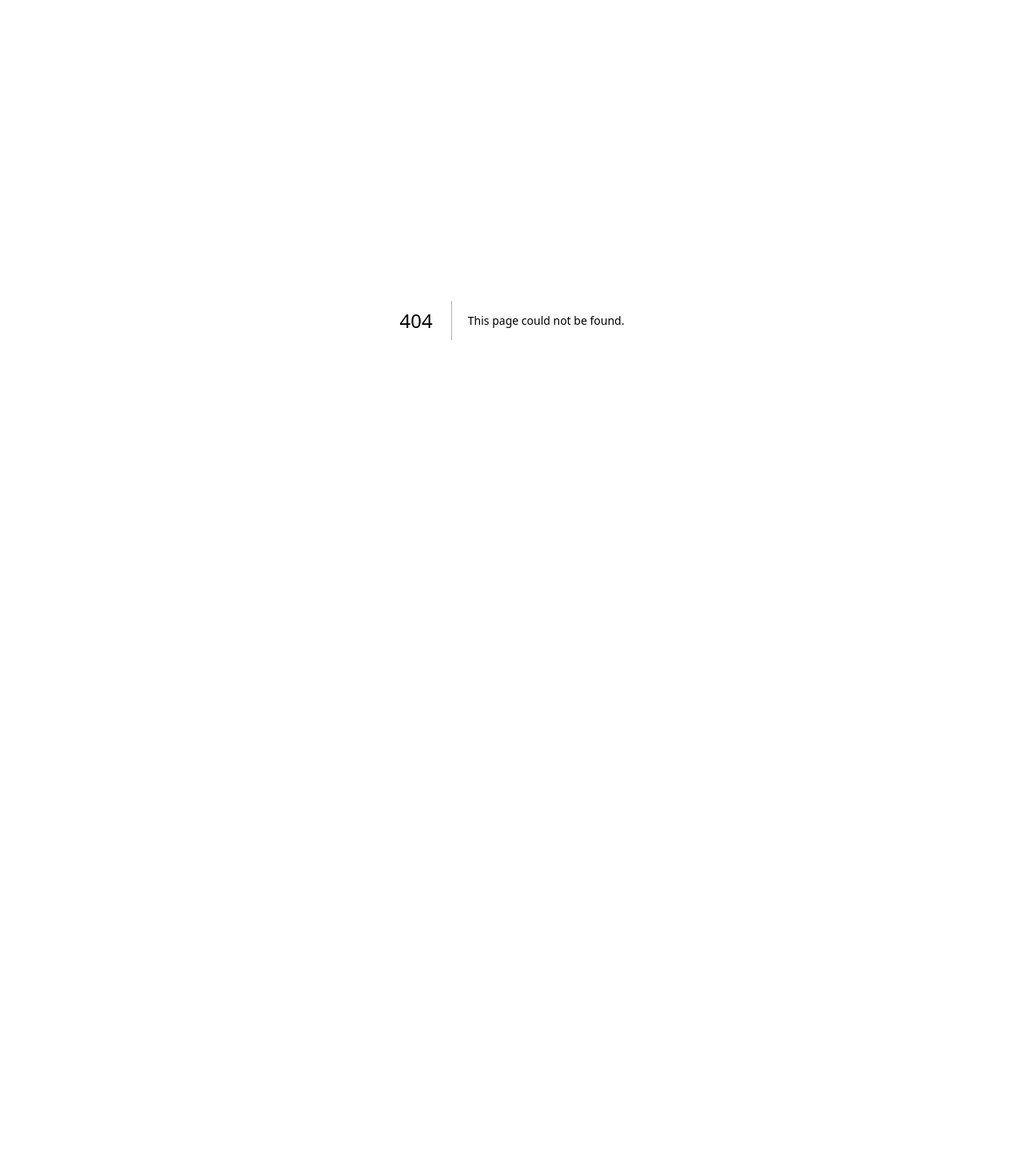
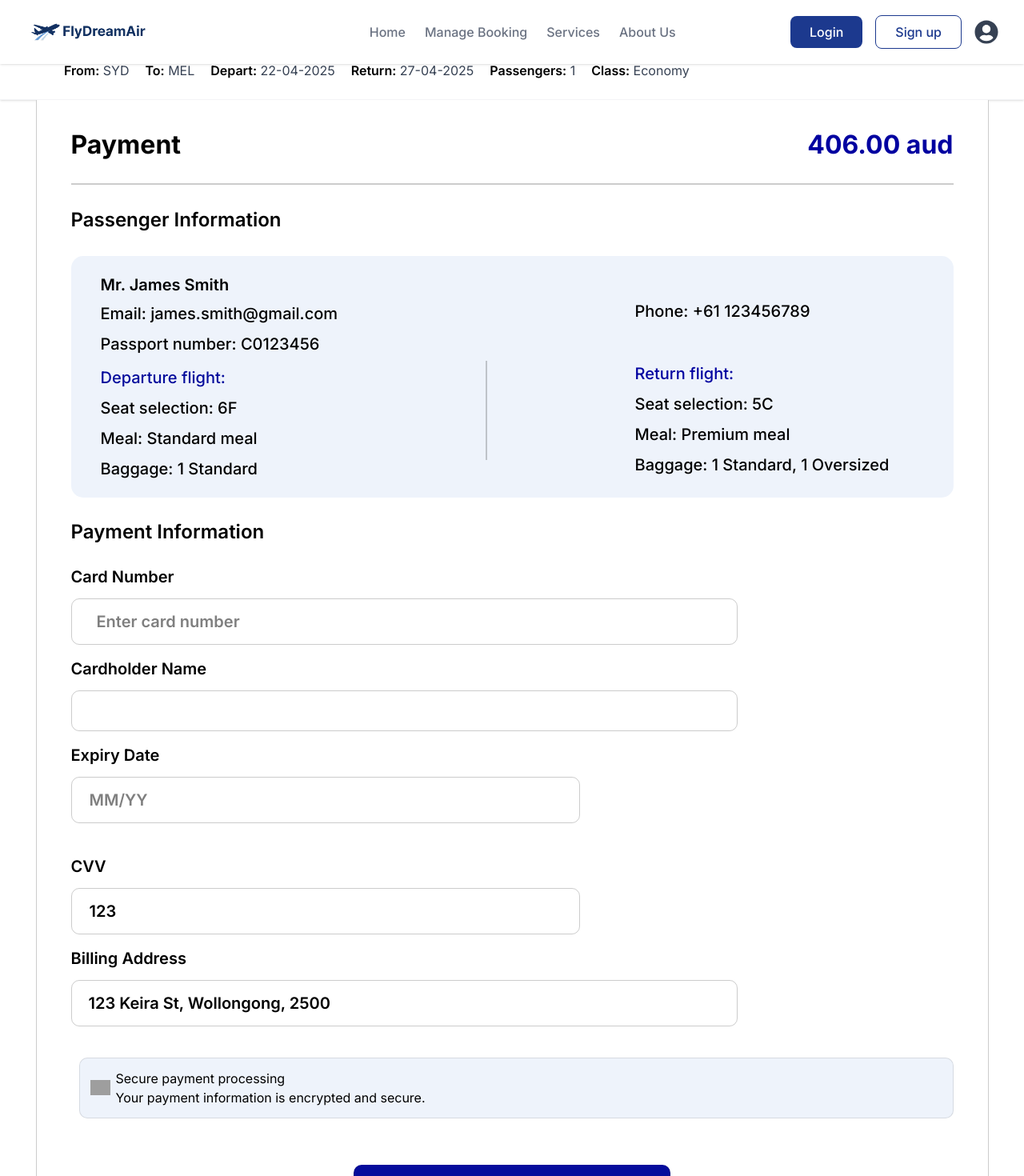
Before and after one commit to MVPAV/FlyDreamAir, a Next.js app: page /payment in a window 1280 px wide. Before the commit this address had no page. Shown: the top 1470 px of the page at 80% size. Before the commit the page ends 800 px from the top, so only its background shows below. Built offline with nearby package versions, Linux system fonts and the light colour scheme; grey boxes are pictures that could not be loaded.

Commit message:
Add payment page

```diff
--- /dev/null
+++ b/src/app/(main)/payment/components/PassengerInfo.tsx
@@ -0,0 +1,78 @@
+import React from "react";
+
+interface PassengerInfoProps {
+  name: string;
+  email: string;
+  phone: string;
+  passportNumber: string;
+  departureInfo: {
+    seat: string;
+    meal: string;
+    baggage: string;
+  };
+  returnInfo: {
+    seat: string;
+    meal: string;
+    baggage: string;
+  };
+}
+
+const PassengerInfo: React.FC<PassengerInfoProps> = ({
+  name,
+  email,
+  phone,
+  passportNumber,
+  departureInfo,
+  returnInfo,
+}) => {
+  return (
+    <section className="mt-7">
+      <h2 className="text-black text-2xl font-semibold mb-[29px]">
+        Passenger Information
+      </h2>
+      <div className="bg-[rgba(238,243,251,1)] self-stretch flex w-full gap-5 text-black font-medium flex-wrap justify-between pl-[37px] pr-20 py-[22px] rounded-[15px] max-md:mr-[5px] max-md:px-5">
+        <div className="self-stretch flex flex-col">
+          <div className="text-black font-semibold">
+            {name}
+          </div>
+          <div className="self-stretch mt-2">
+            Email: {email}
+          </div>
+          <div className="self-stretch mt-2.5 max-md:mr-2.5">
+            Passport number: {passportNumber}
+          </div>
+          <div className="text-[rgba(5,12,156,1)] mt-3.5">
+            Departure flight:
+          </div>
+          <div className="mt-2.5">
+            Seat selection: {departureInfo.seat}
+          </div>
+          <div className="mt-2.5">
+            Meal: {departureInfo.meal}
+          </div>
+          <div className="mt-2.5">
+            Baggage: {departureInfo.baggage}
+          </div>
+        </div>
+        <div className="border w-px shrink-0 h-[124px] mt-[109px] border-[rgba(0,0,0,0.2)] border-solid max-md:mt-10" />
+        <div className="flex flex-col mt-[33px]">
+          <div>Phone: {phone}</div>
+          <div className="text-[rgba(0,0,160,1)] mt-[50px] max-md:mt-10">
+            Return flight:
+          </div>
+          <div className="mt-2.5">
+            Seat selection: {returnInfo.seat}
+          </div>
+          <div className="mt-2.5">
+            Meal: {returnInfo.meal}
+          </div>
+          <div className="self-stretch mt-2.5">
+            Baggage: {returnInfo.baggage}
+          </div>
+        </div>
+      </div>
+    </section>
+  );
+};
+
+export default PassengerInfo;
--- /dev/null
+++ b/src/app/(main)/payment/components/PaymentForm.tsx
@@ -0,0 +1,154 @@
+import React, { useState } from "react";
+
+interface PaymentFormProps {
+  onSubmit: () => void;
+}
+
+const PaymentForm: React.FC<PaymentFormProps> = ({ onSubmit }) => {
+  const [cardNumber, setCardNumber] = useState("");
+  const [cardholderName, setCardholderName] = useState("");
+  const [expiryDate, setExpiryDate] = useState("");
+  const [cvv, setCvv] = useState("123");
+  const [billingAddress, setBillingAddress] = useState("123 Keira St, Wollongong, 2500");
+
+  const handleSubmit = (e: React.FormEvent) => {
+    e.preventDefault();
+    onSubmit();
+  };
+
+  // Format card number with spaces
+  const formatCardNumber = (value: string) => {
+    const v = value.replace(/\s+/g, "").replace(/[^0-9]/gi, "");
+    const matches = v.match(/\d{4,16}/g);
+    const match = (matches && matches[0]) || "";
+    const parts = [];
+
+    for (let i = 0, len = match.length; i < len; i += 4) {
+      parts.push(match.substring(i, i + 4));
+    }
+
+    if (parts.length) {
+      return parts.join(" ");
+    } else {
+      return value;
+    }
+  };
+
+  // Format expiry date as MM/YY
+  const formatExpiryDate = (value: string) => {
+    const v = value.replace(/\s+/g, "").replace(/[^0-9]/gi, "");
+
+    if (v.length >= 2) {
+      return `${v.substring(0, 2)}/${v.substring(2, 4)}`;
+    }
+
+    return v;
+  };
+
+  return (
+    <form onSubmit={handleSubmit}>
+      <h2 className="text-black text-2xl mt-[27px] mb-[26px]">
+        Payment Information
+      </h2>
+
+      <div className="mb-4">
+        <label htmlFor="cardNumber" className="text-black block mb-[13px]">
+          Card Number
+        </label>
+        <input
+          id="cardNumber"
+          type="text"
+          value={cardNumber}
+          onChange={(e) => setCardNumber(formatCardNumber(e.target.value))}
+          placeholder="Enter card number"
+          maxLength={19}
+          className="border w-[833px] max-w-full text-black px-[31px] py-3.5 rounded-[10px] border-[rgba(0,0,0,0.2)] border-solid max-md:px-5"
+          required
+        />
+      </div>
+
+      <div className="mb-4">
+        <label htmlFor="cardholderName" className="text-black block mb-[13px]">
+          Cardholder Name
+        </label>
+        <input
+          id="cardholderName"
+          type="text"
+          value={cardholderName}
+          onChange={(e) => setCardholderName(e.target.value)}
+          className="border w-[833px] max-w-full h-[51px] px-[31px] py-3.5 rounded-[10px] border-[rgba(0,0,0,0.2)] border-solid max-md:px-5"
+          required
+        />
+      </div>
+
+      <div className="flex w-[636px] max-w-full items-stretch gap-[40px_100px] flex-wrap mb-4">
+        <div className="flex flex-col items-stretch flex-1">
+          <label htmlFor="expiryDate" className="text-black block mb-[13px]">
+            Expiry Date
+          </label>
+          <input
+            id="expiryDate"
+            type="text"
+            value={expiryDate}
+            onChange={(e) => setExpiryDate(formatExpiryDate(e.target.value))}
+            placeholder="MM/YY"
+            maxLength={5}
+            className="border text-black whitespace-nowrap px-[22px] py-3.5 rounded-[10px] border-[rgba(0,0,0,0.2)] border-solid max-md:px-5"
+            required
+          />
+        </div>
+
+        <div className="flex flex-col items-stretch whitespace-nowrap flex-1">
+          <label htmlFor="cvv" className="text-black block mb-[13px]">
+            CVV
+          </label>
+          <input
+            id="cvv"
+            type="text"
+            value={cvv}
+            onChange={(e) => setCvv(e.target.value.replace(/\D/g, ""))}
+            maxLength={3}
+            className="border text-black px-[22px] py-3.5 rounded-[10px] border-[rgba(0,0,0,0.2)] border-solid max-md:px-5"
+            required
+          />
+        </div>
+      </div>
+
+      <div className="mb-4">
+        <label htmlFor="billingAddress" className="text-black block mb-[13px]">
+          Billing Address
+        </label>
+        <input
+          id="billingAddress"
+          type="text"
+          value={billingAddress}
+          onChange={(e) => setBillingAddress(e.target.value)}
+          className="border w-[833px] max-w-full text-black px-[21px] py-3.5 rounded-[10px] border-[rgba(0,0,0,0.2)] border-solid max-md:px-5"
+          required
+        />
+      </div>
+
+      <div className="bg-[rgba(238,243,251,1)] border flex items-stretch gap-[7px] text-base text-black font-normal flex-wrap ml-2.5 mt-[39px] p-[13px] rounded-[10px] border-[rgba(0,0,0,0.1)] border-solid">
+        <img
+          src="https://cdn.builder.io/api/v1/image/assets/c6873386ec4a4d6982ab9f318cb7a156/3d50ac038c359d242ba8916f5f75acd35a71dccc?placeholderIfAbsent=true"
+          alt="Secure"
+          className="aspect-[1] object-contain w-[25px] shrink-0"
+        />
+        <div className="basis-auto grow shrink max-md:max-w-full">
+          Secure payment processing
+          <br />
+          Your payment information is encrypted and secure.
+        </div>
+      </div>
+
+      <button
+        type="submit"
+        className="bg-[rgba(5,12,156,1)] block mx-auto w-[396px] max-w-full text-2xl text-white text-center mt-[58px] px-[70px] py-[19px] rounded-[10px] border-[rgba(0,0,0,0.2)] border-r border-l max-md:mt-10 max-md:px-5"
+      >
+        Complete Payment
+      </button>
+    </form>
+  );
+};
+
+export default PaymentForm;
--- /dev/null
+++ b/src/app/(main)/payment/page.tsx
@@ -0,0 +1,61 @@
+"use client";
+import * as React from "react";
+import FlightSummaryHeader from "../components/FlightSummaryHeader";
+import PaymentForm from "./components/PaymentForm";
+import PassengerInfo from "./components/PassengerInfo";
+
+export default function Booking() {
+        const totalAmount = "406.00 aud";
+
+        const passengerInfo = {
+          name: "Mr. James Smith",
+          email: "james.smith@gmail.com",
+          phone: "+61 123456789",
+          passportNumber: "C0123456",
+          departureInfo: {
+            seat: "6F",
+            meal: "Standard meal",
+            baggage: "1 Standard",
+          },
+          returnInfo: {
+            seat: "5C",
+            meal: "Premium meal",
+            baggage: "1 Standard, 1 Oversized",
+          },
+        };
+
+        const handlePaymentSubmit = () => {
+          alert("Payment completed successfully!");
+        };
+    return (
+        <div className="bg-white flex flex-col overflow-hidden items-stretch">
+            <FlightSummaryHeader
+            departureCode="SYD"
+            destinationCode="MEL"
+            departureDate="22-04-2025"
+            returnDate="27-04-2025"
+            passengers={1}
+            flightClass="Economy"
+            />
+
+            <main className="bg-white self-center flex w-full max-w-[1191px] flex-col text-xl font-semibold pt-[34px] pb-[76px] px-[43px] border-[rgba(0,0,0,0.2)] border-r border-l max-md:max-w-full max-md:px-5">
+                <div className="self-stretch flex items-stretch gap-5 text-[32px] font-bold flex-wrap justify-between max-md:max-w-full">
+                <h1 className="text-black">Payment</h1>
+                <div className="text-[rgba(0,0,160,1)] text-center">
+                    {totalAmount}
+                </div>
+                </div>
+
+                <div className="border self-stretch w-full shrink-0 h-px mt-[25px] border-[rgba(0,0,0,0.2)] border-solid" />
+
+                <PassengerInfo {...passengerInfo} />
+
+                <PaymentForm onSubmit={handlePaymentSubmit} />
+            </main>
+
+        </div>
+
+
+
+    )
+}
```
